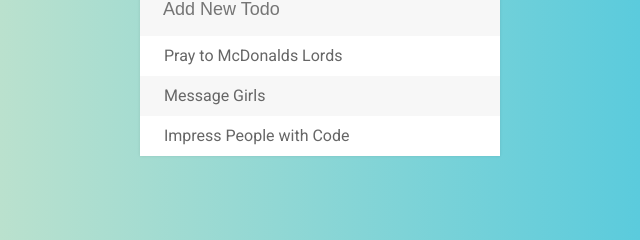
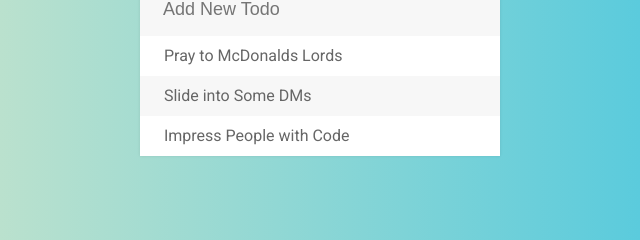
Before and after one commit to shaiman12/To-Do-List, a plain HTML site: page index.html in a window 1280 px wide. Shown: the part 165-405 px from the top of the page, 320-960 px from the left. Drawn offline with Linux system fonts and the light colour scheme.

Commit message:
Final Commit

```diff
--- a/index.html
+++ b/index.html
@@ -16,7 +16,7 @@
 
         <ul>
             <li><span><i class="fa fa-trash" aria-hidden="true"></i></span> Pray to McDonalds Lords</li>
-            <li><span><i class="fa fa-trash" aria-hidden="true"></i></span> Message Girls</li>
+            <li><span><i class="fa fa-trash" aria-hidden="true"></i></span> Slide into Some DMs</li>
             <li><span><i class="fa fa-trash" aria-hidden="true"></i></span> Impress People with Code</li>
         </ul>
 
```
